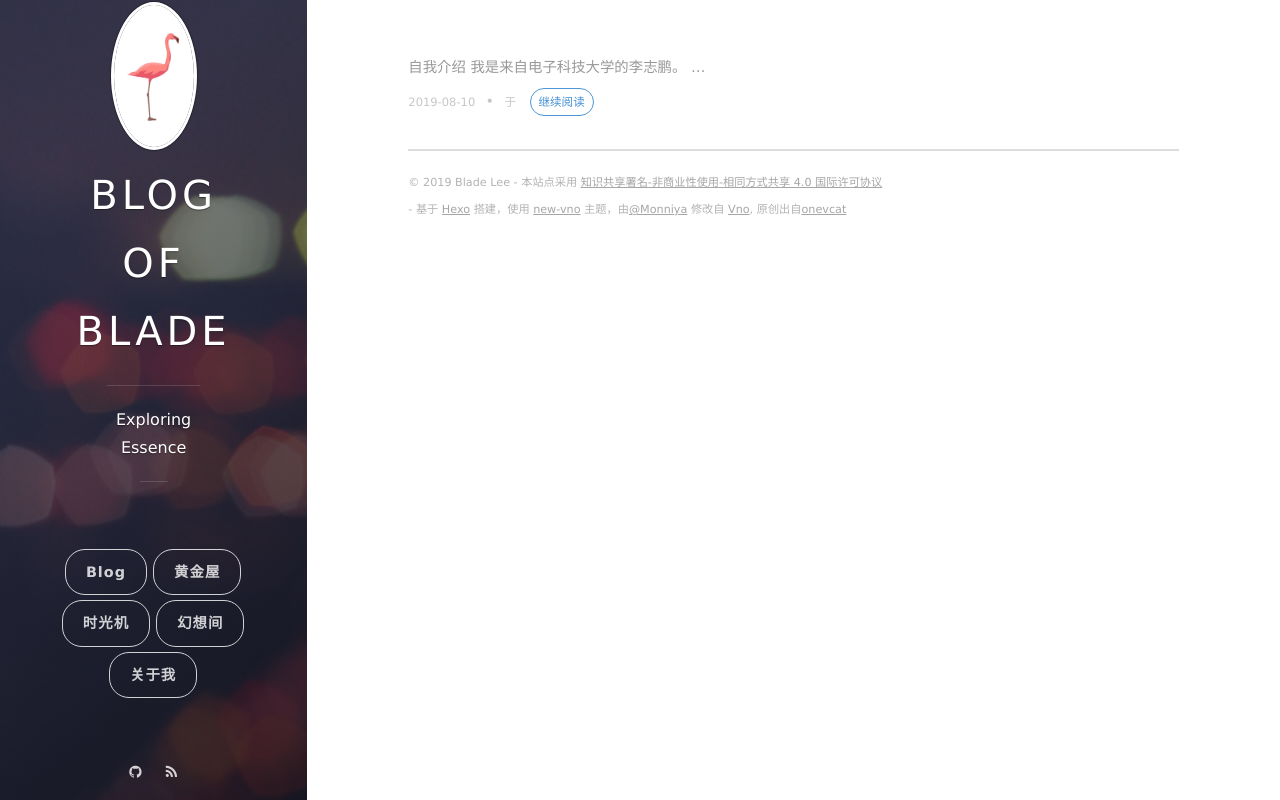
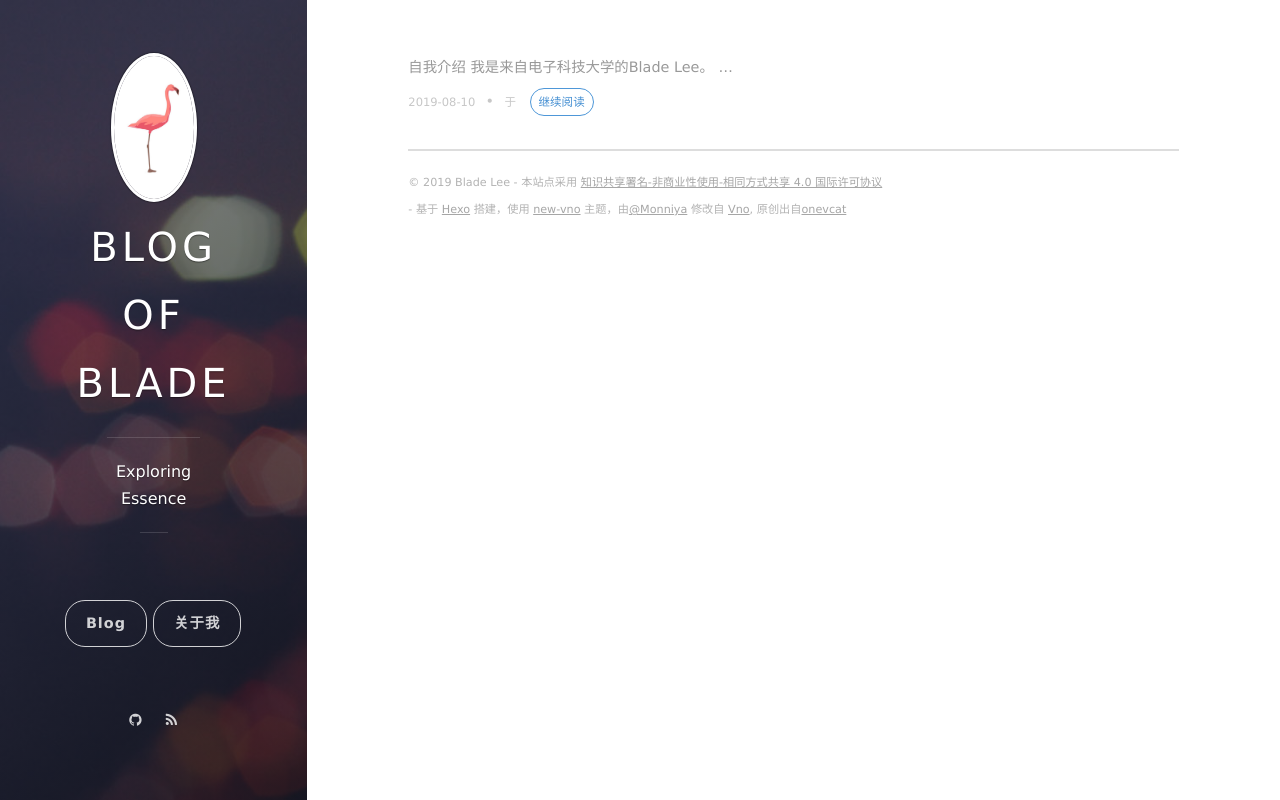
Before and after one commit to BladeLee6913/BladeLee6913.github.io, a plain HTML site: page archives/index.html in a window 1280 px wide. Drawn offline with nearby package versions, Linux system fonts and the light colour scheme; some packages are replaced by stand-ins of ours; a script that the page names is missing.

Commit message:
Site updated: 2019-08-10 16:50:11

```diff
--- a/archives/index.html
+++ b/archives/index.html
@@ -68,12 +68,6 @@
           <nav class="cover-navigation cover-navigation--primary">
             <ul class="navigation">
               <li class="navigation__item"><a href="/#blog" title="Visit the blog" class="blog-button">Blog</a></li>
-
-              <li class="navigation__item"><a href="/favourite">黄金屋</a></li>
-
-              <li class="navigation__item"><a href="/favourite/time.html">时光机</a></li>
-
-              <li class="navigation__item"><a href="/favourite/image.html">幻想间</a></li>
 
               <li class="navigation__item"><a href="/aboutme">关于我</a></li>
 
@@ -146,7 +140,7 @@
 
 
  自我介绍
-我是来自电子科技大学的李志鹏。
+我是来自电子科技大学的Blade Lee。
 
 
     &hellip;
```
Also changed, not shown: 2019/08/10/FirstNight/index.html (+1 -7 lines), archives/2019/08/index.html (+1 -7 lines), archives/2019/index.html (+1 -7 lines), index.html (+1 -7 lines).
